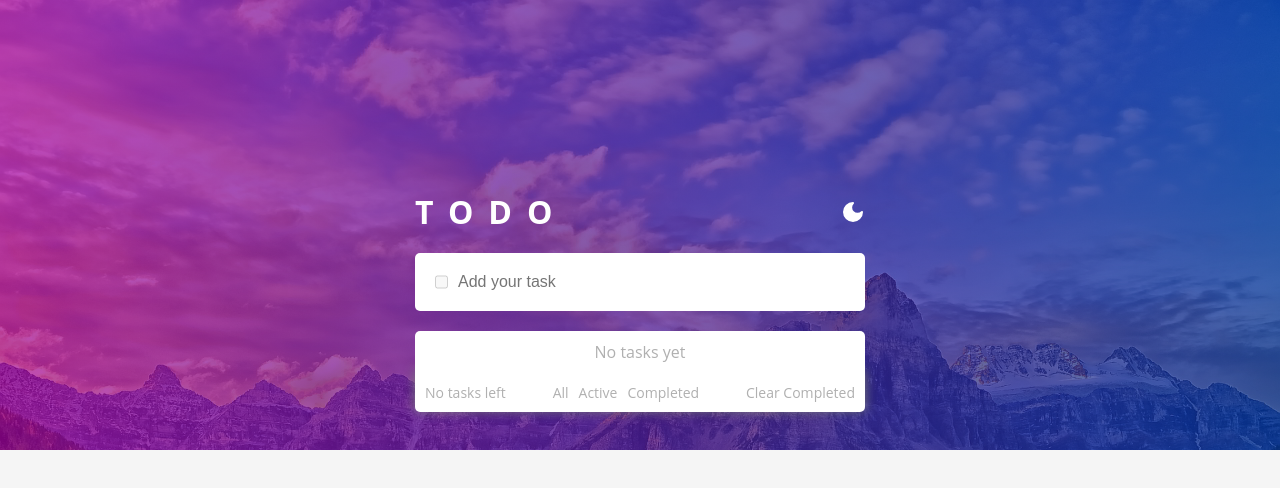
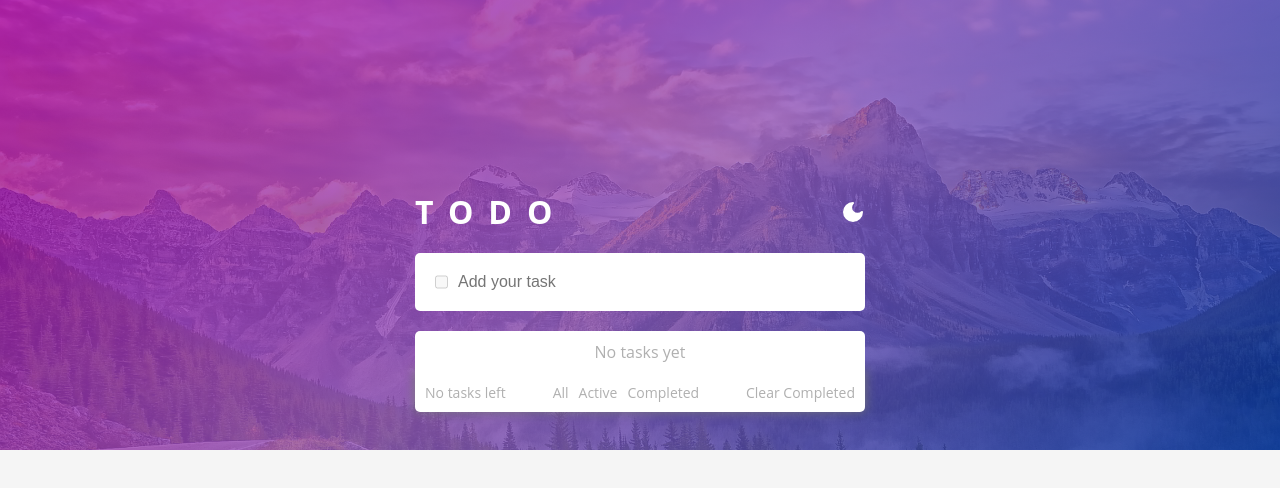
Before and after one commit to theWebCookie/vue-todo, a Vue app: page / in a window 1280 px wide. Shown: the top 488 px of the page. Built offline with nearby package versions, Linux system fonts and the light colour scheme.

Commit message:
refactor: Adjust background position in AppHeader component

```diff
--- a/src/components/atoms/AppHeader.vue
+++ b/src/components/atoms/AppHeader.vue
@@ -14,6 +14,7 @@ export default {
   background-image: url('../../assets/header.jpg');
   background-size: cover;
   background-repeat: no-repeat;
+  background-position: 80%;
   width: 100%;
   height: 450px;
 
@@ -22,7 +23,7 @@ export default {
     position: absolute;
     top: 0;
     left: 0;
-    background: linear-gradient(to right, rgba(168, 0, 168, 0.7), rgba(0, 51, 161, 0.7));
+    background: linear-gradient($header-gradient-angle, $header-gradient-start, $header-gradient-middle, $header-gradient-end);
     width: 100%;
     height: 450px;
   }
```
